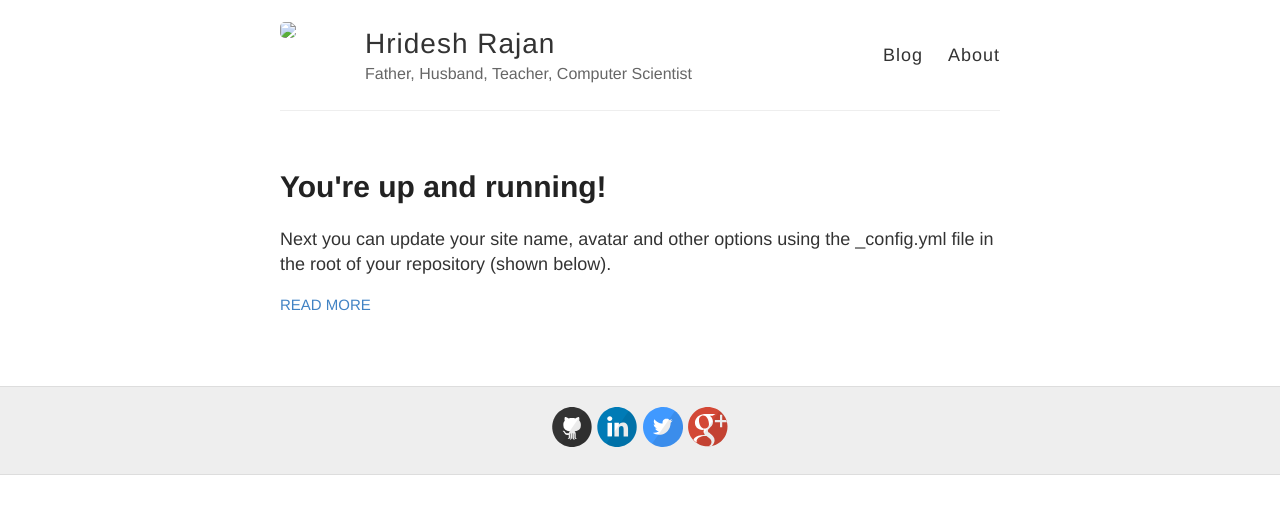
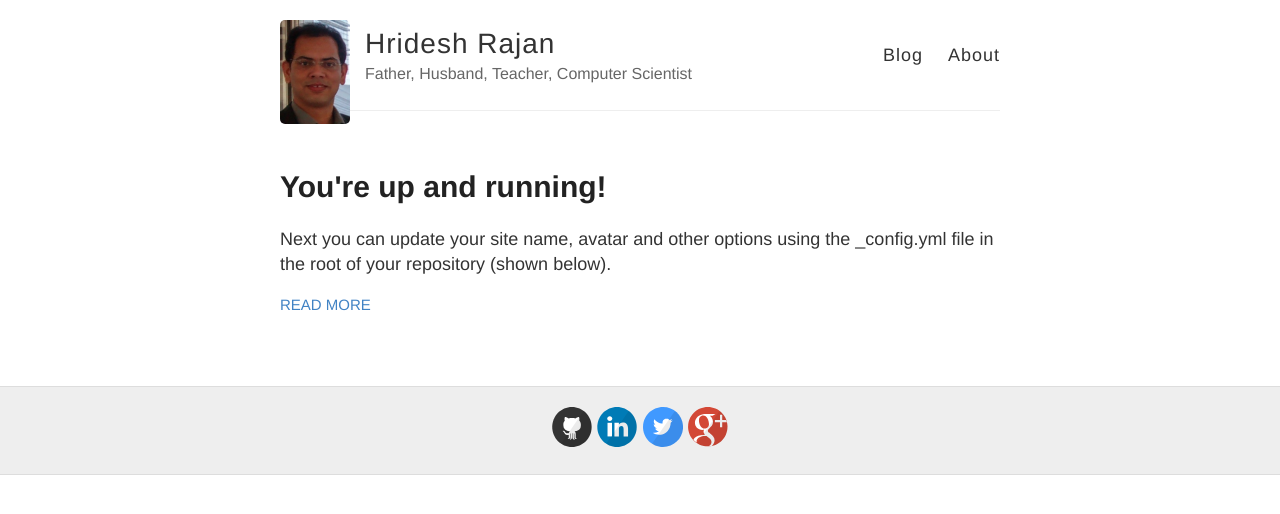
Before and after one commit to hridesh/hridesh.github.io, a Jekyll site: the page built from index.html, in a window 1280 px wide. Shown: the top 514 px of the page. Built offline with Jekyll 4.4.1, drawn with Linux system fonts in a browser that asks for light colours.

Commit message:
fix image

```diff
--- a/_config.yml
+++ b/_config.yml
@@ -9,7 +9,7 @@ name: Hridesh Rajan
 description: Father, Husband, Teacher, Computer Scientist
 
 # URL of your avatar or profile pic (you could use your GitHub profile pic)
-avatar: hridesh.github.io/images/hr.jpg
+avatar: https://hridesh.github.io/images/hr.jpg
 
 #
 # Flags below are optional
```
